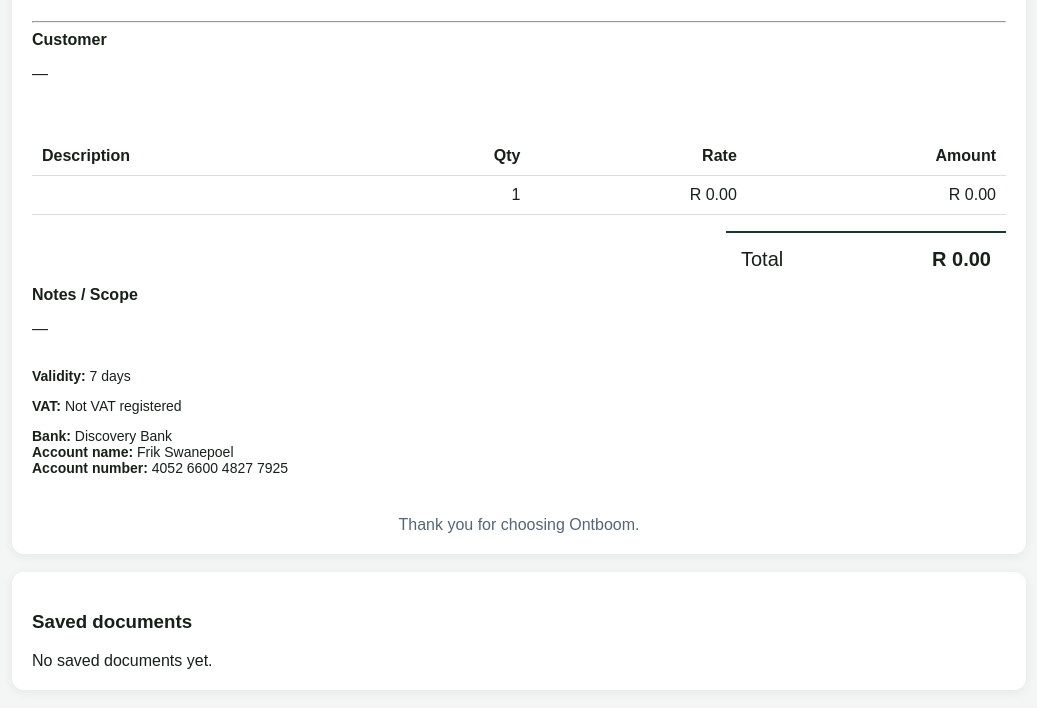
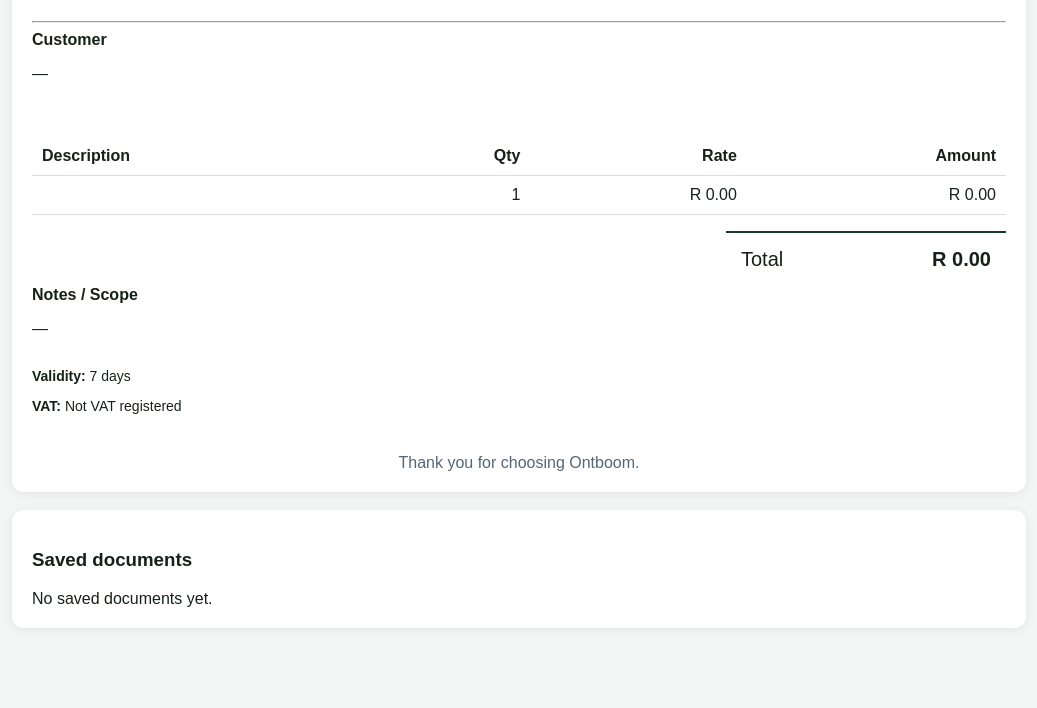
Before and after one commit to ontboom/Ontboom-app, a plain HTML site: page index.html in a window 1280 px wide. Shown: the part 992-1700 px from the top of the page, without its empty margins (121-1158 px from the left). After the commit the page ends 1656 px from the top, so only its background shows below. Drawn offline with Linux system fonts and the light colour scheme.

Commit message:
Remove bank details from public site

```diff
--- a/index.html
+++ b/index.html
@@ -27,7 +27,7 @@
 <table><thead><tr><th>Description</th><th>Qty</th><th>Rate</th><th>Amount</th></tr></thead><tbody id="pItems"></tbody></table>
 <div class="total"><span>Total</span><strong id="pTotal">R 0.00</strong></div>
 <div class="doc-notes"><b>Notes / Scope</b><p id="pNotes">—</p></div>
-<div class="terms"><p id="pTerms"></p><p><b>VAT:</b> Not VAT registered</p><p><b>Bank:</b> Discovery Bank<br><b>Account name:</b> Frik Swanepoel<br><b>Account number:</b> 4052 6600 4827 7925</p></div>
+<div class="terms"><p id="pTerms"></p><p><b>VAT:</b> Not VAT registered</p></div>
 <footer>Thank you for choosing Ontboom.</footer>
 </section>
 <section class="card no-print"><h3>Saved documents</h3><div id="saved"></div></section>
```
